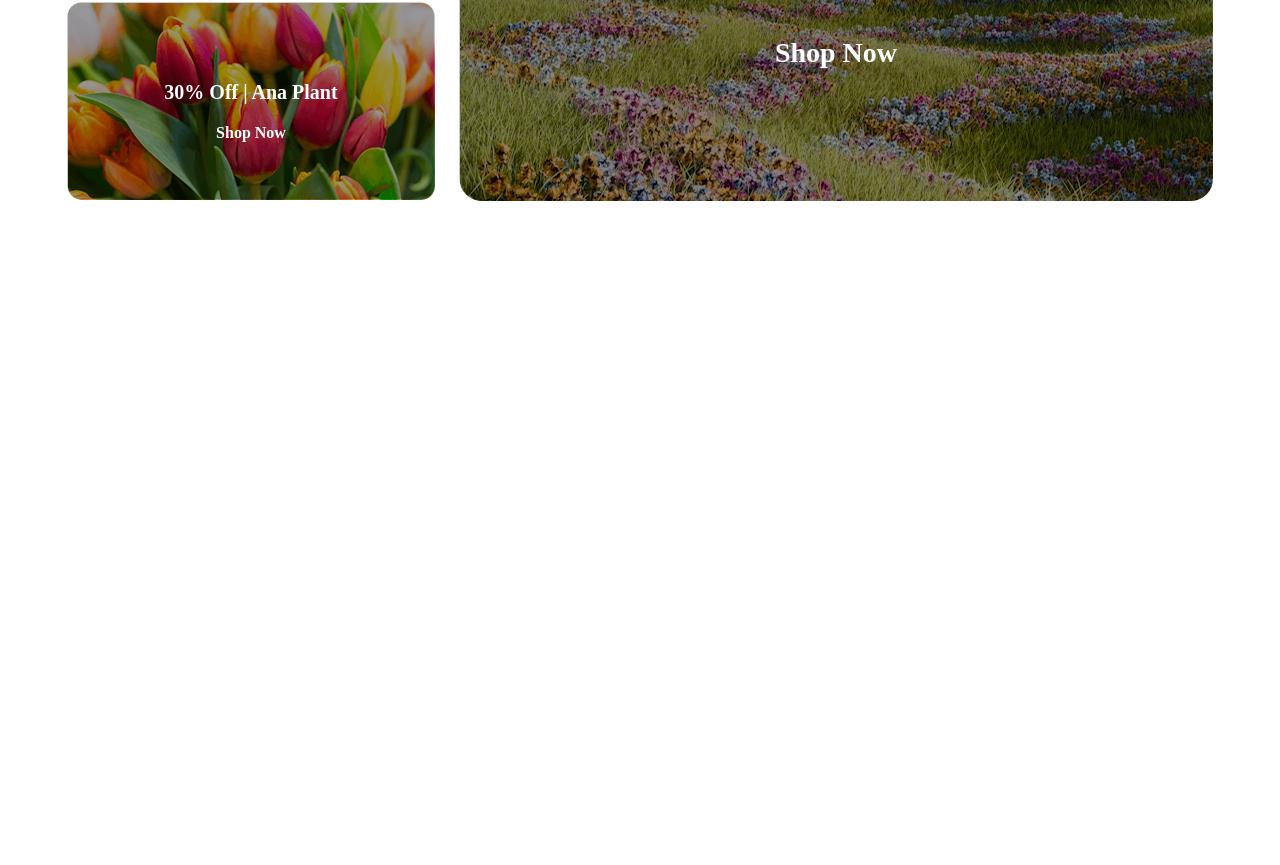
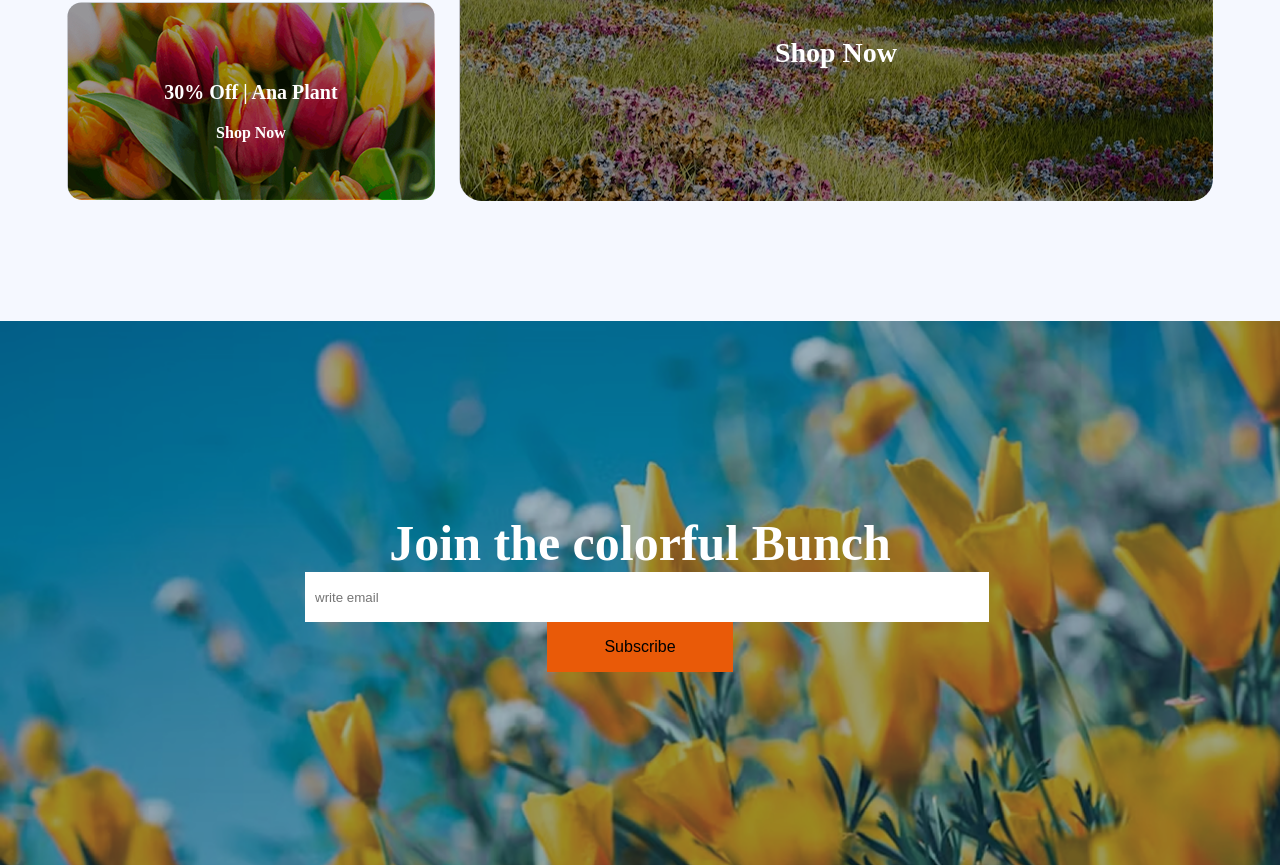
Before and after one commit to mahinwhy/Assign-2, a plain HTML site: page index.html in a window 1280 px wide. Shown: the part 3530-4395 px from the top of the page. Before the commit the page ends 3851 px from the top, so only its background shows below. Drawn offline with Linux system fonts and the light colour scheme.

Commit message:
Join section for desktop done

```diff
--- a/css/style.css
+++ b/css/style.css
@@ -1,3 +1,8 @@
+body {
+    background-color: rgba(245, 248, 255, 1);
+    margin: 0;
+    padding: 0;
+}
 
 .defaulttext_fontsize1 {
   font-size: 22px;
@@ -301,7 +306,40 @@ header nav{
     border-radius: 22px;
 }
 
+/* Join section */
+.join{
+    background-image: url("../assets/news-letter-bg.png");
+    background-size: cover;
+    align-items: center;
+    text-align: center;
+    padding: 193px 305px 193px 305px;
+}
 
+.title5{
+    font-weight: bold;
+    color: rgba(255, 255, 255, 1);
+}
+
+.search{
+
+}
+
+.searchbar{
+    height: 50px;
+    width: 664px;
+    background-color: rgba(255, 255, 255, 1);
+    padding: 0 10px;
+    color: rgba(0, 0, 0, 0.5);
+    border: none;
+}
+
+.subscribe{
+    height: 50px;
+    width: 186px;
+    background-color: rgba(233, 90, 8, 1);
+    font-size: 16px;
+    border: none;
+}
 
 
 
--- a/index.html
+++ b/index.html
@@ -174,6 +174,14 @@
             </div>
 
         </section>
+
+        <section class="join">
+            <span class="title5 defaulttitle_fontsize1">Join the colorful Bunch</span>
+            <div class="search">
+                <input type="text" class="searchbar" placeholder="write email">
+                <button class="subscribe">Subscribe</button>
+            </div>
+        </section>
     </main>
 </body>
 </html>
```
